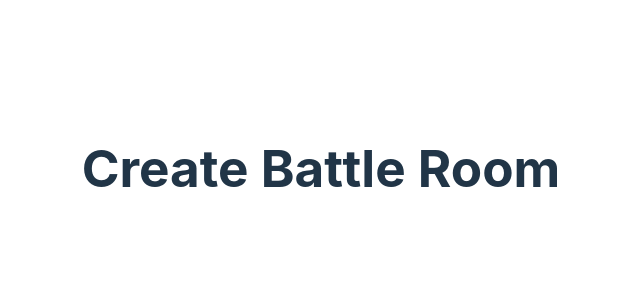
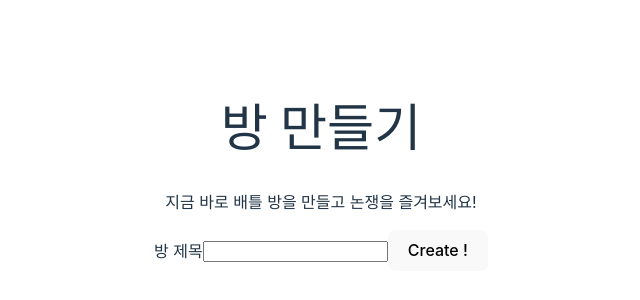
Before and after one commit to stitchzzang/Overthecam_PJT, a React (Vite) app in the folder frontend/overthecam/: page /create-battle-room in a window 1280 px wide. Shown: the part 232-532 px from the top of the page, without its empty margins (319-959 px from the left). Built offline with nearby package versions, Linux system fonts and the light colour scheme.

Commit message:
feat: 배틀 방 만들기 - 방 만들기 form 추가

```diff
--- a/frontend/overthecam/src/components/BattleRoom/BattleCreate.jsx
+++ b/frontend/overthecam/src/components/BattleRoom/BattleCreate.jsx
@@ -1,7 +1,11 @@
+import BattleCreateForm from "./BattleCreateForm";
+
 function BattleCreate() {
     return (
         <div>
-            <h1>Create Battle Room</h1>
+            <h1>방 만들기</h1>
+            <p>지금 바로 배틀 방을 만들고 논쟁을 즐겨보세요!</p>
+            <BattleCreateForm />
         </div>
     )
 }
--- /dev/null
+++ b/frontend/overthecam/src/components/BattleRoom/BattleCreateForm.jsx
@@ -0,0 +1,13 @@
+import { Form } from "react-router-dom";
+
+function BattleCreateForm() {
+    return (
+        <form action="">
+            <label htmlFor="battleName">방 제목</label>
+            <input type="text" id="battleName" name="battleName" />
+            <button type="submit">Create !</button>
+        </form>
+    )
+}
+
+export default BattleCreateForm;
```
